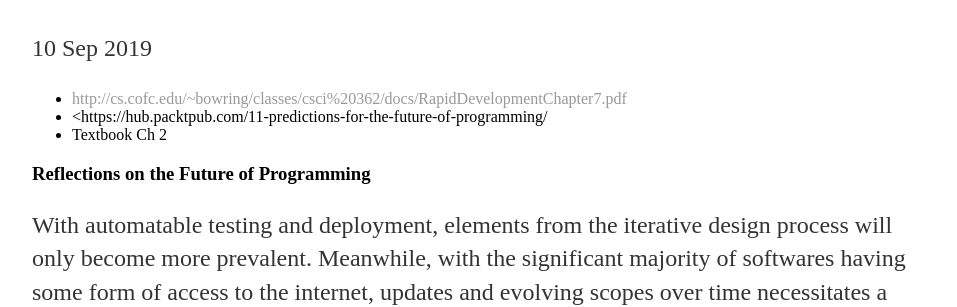
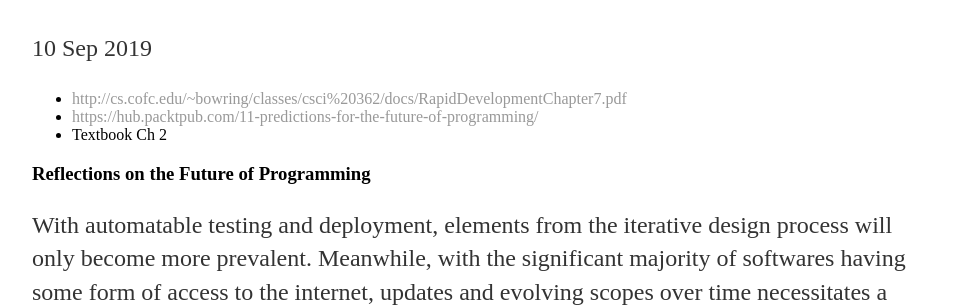
Before and after one commit to Quintuplin/quintuplin.github.io, a Jekyll site: the page built from _posts/2019-09-10-Reflections.md, in a window 1280 px wide. Shown: the part 165-472 px from the top of the page, without its empty margins (160-1117 px from the left). Built offline with Jekyll 4.4.1, drawn with Linux system fonts in a browser that asks for light colours; comment, search, counter and statistics services are not loaded.

Commit message:
Update 2019-09-10-Reflections.md

```diff
--- a/_posts/2019-09-10-Reflections.md
+++ b/_posts/2019-09-10-Reflections.md
@@ -5,7 +5,7 @@ date: 2019-09-10
 ---
 
 * <http://cs.cofc.edu/~bowring/classes/csci%20362/docs/RapidDevelopmentChapter7.pdf>
-* <https://hub.packtpub.com/11-predictions-for-the-future-of-programming/
+* <https://hub.packtpub.com/11-predictions-for-the-future-of-programming/>
 * Textbook Ch 2
 
 ### Reflections on the Future of Programming
```
